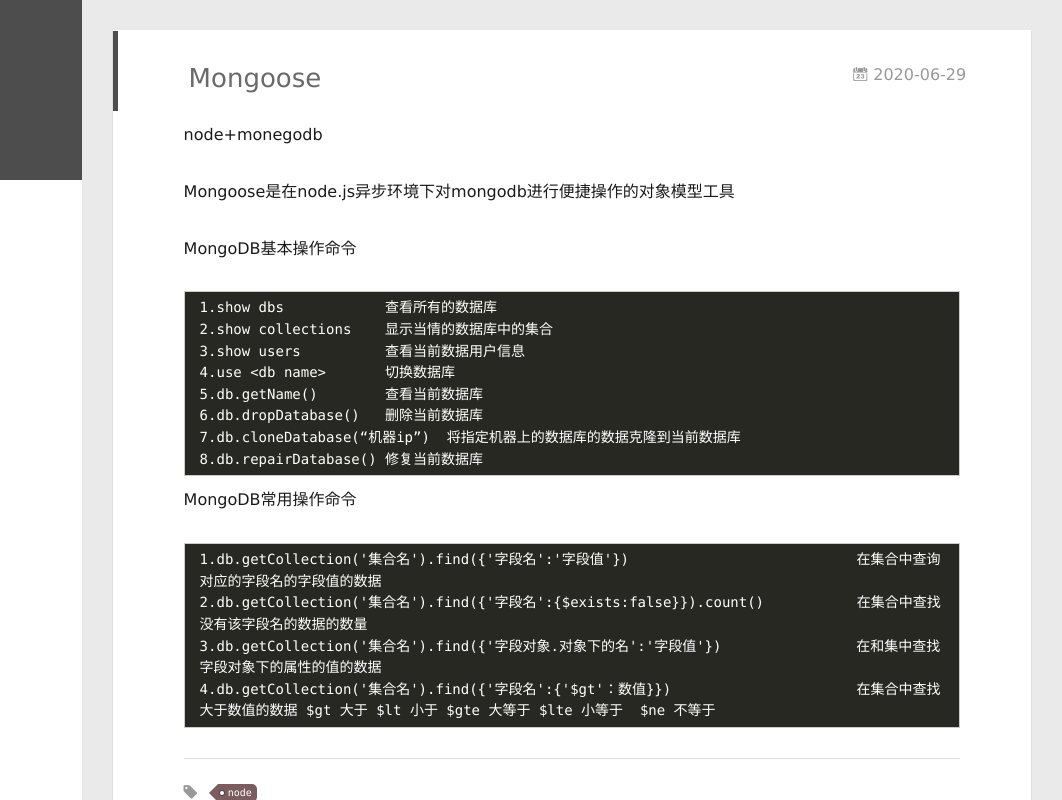
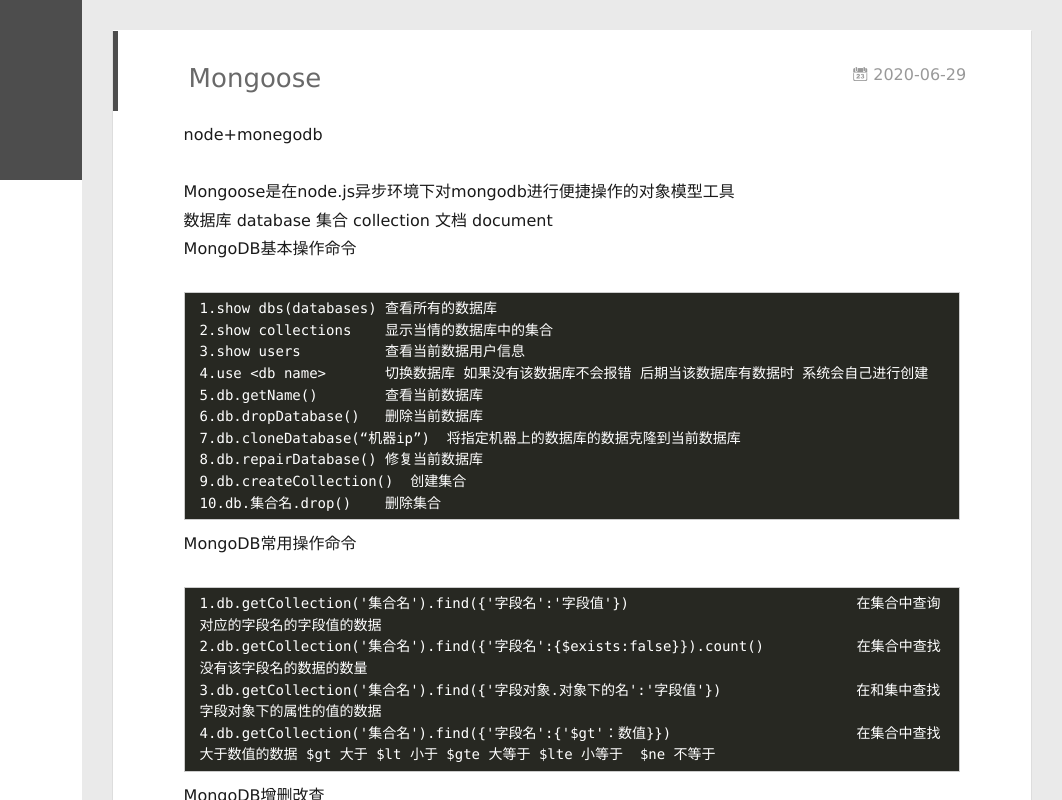
Before and after one commit to JSakura/JSakura.github.io, a plain HTML site: page 2020/06/29/mongoose/index.html in a window 1280 px wide. Shown: the full height of the page, 218-1280 px from the left. Drawn offline with Linux system fonts and the light colour scheme.

Commit message:
Site updated: 2020-08-03 10:49:02

```diff
--- a/2020/06/29/mongoose/index.html
+++ b/2020/06/29/mongoose/index.html
@@ -8,18 +8,18 @@
   <link rel="dns-prefetch" href="https://jsakura.github.io">
   <title>Mongoose | JSakura</title>
   <meta name="viewport" content="width=device-width, initial-scale=1, maximum-scale=1">
-  <meta name="description" content="node+monegodb Mongoose是在node.js异步环境下对mongodb进行便捷操作的对象模型工具 MongoDB基本操作命令 1.show dbs            查看所有的数据库 2.show collections    显示当情的数据库中的集合 3.show users          查看当前数据用户信息 4.use &amp;lt;db name&amp;gt;       切">
+  <meta name="description" content="node+monegodb Mongoose是在node.js异步环境下对mongodb进行便捷操作的对象模型工具    数据库 database  集合 collection  文档 documentMongoDB基本操作命令 1.show dbs(databases) 查看所有的数据库  2.show collections    显示当情的数据库中的集合 3.show users">
 <meta name="keywords" content="node">
 <meta property="og:type" content="article">
 <meta property="og:title" content="Mongoose">
 <meta property="og:url" content="https://jsakura.github.io/2020/06/29/mongoose/index.html">
 <meta property="og:site_name" content="JSakura">
-<meta property="og:description" content="node+monegodb Mongoose是在node.js异步环境下对mongodb进行便捷操作的对象模型工具 MongoDB基本操作命令 1.show dbs            查看所有的数据库 2.show collections    显示当情的数据库中的集合 3.show users          查看当前数据用户信息 4.use &amp;lt;db name&amp;gt;       切">
+<meta property="og:description" content="node+monegodb Mongoose是在node.js异步环境下对mongodb进行便捷操作的对象模型工具    数据库 database  集合 collection  文档 documentMongoDB基本操作命令 1.show dbs(databases) 查看所有的数据库  2.show collections    显示当情的数据库中的集合 3.show users">
 <meta property="og:locale" content="default">
-<meta property="og:updated_time" content="2020-07-21T07:34:26.255Z">
+<meta property="og:updated_time" content="2020-08-03T02:48:31.320Z">
 <meta name="twitter:card" content="summary">
 <meta name="twitter:title" content="Mongoose">
-<meta name="twitter:description" content="node+monegodb Mongoose是在node.js异步环境下对mongodb进行便捷操作的对象模型工具 MongoDB基本操作命令 1.show dbs            查看所有的数据库 2.show collections    显示当情的数据库中的集合 3.show users          查看当前数据用户信息 4.use &amp;lt;db name&amp;gt;       切">
+<meta name="twitter:description" content="node+monegodb Mongoose是在node.js异步环境下对mongodb进行便捷操作的对象模型工具    数据库 database  集合 collection  文档 documentMongoDB基本操作命令 1.show dbs(databases) 查看所有的数据库  2.show collections    显示当情的数据库中的集合 3.show users">
 
     <link rel="alternative" href="/atom.xml" title="JSakura" type="application/atom+xml">
 
@@ -150,21 +150,24 @@
     <div class="article-entry" itemprop="articleBody">
 
         <p>node+monegodb</p>
-<p>Mongoose是在node.js异步环境下对mongodb进行便捷操作的对象模型工具</p>
-<p>MongoDB基本操作命令</p>
-<pre><code>1.show dbs            查看所有的数据库
+<p>Mongoose是在node.js异步环境下对mongodb进行便捷操作的对象模型工具<br>    数据库 database  集合 collection  文档 document<br>MongoDB基本操作命令</p>
+<pre><code>1.show dbs(databases) 查看所有的数据库
 2.show collections    显示当情的数据库中的集合
 3.show users          查看当前数据用户信息
-4.use &lt;db name&gt;       切换数据库
+4.use &lt;db name&gt;       切换数据库 如果没有该数据库不会报错 后期当该数据库有数据时 系统会自己进行创建
 5.db.getName()        查看当前数据库
 6.db.dropDatabase()   删除当前数据库
 7.db.cloneDatabase(“机器ip”)  将指定机器上的数据库的数据克隆到当前数据库
 8.db.repairDatabase() 修复当前数据库
+9.db.createCollection()  创建集合
+10.db.集合名.drop()    删除集合
 </code></pre><p>MongoDB常用操作命令</p>
 <pre><code>1.db.getCollection(&apos;集合名&apos;).find({&apos;字段名&apos;:&apos;字段值&apos;})                           在集合中查询对应的字段名的字段值的数据
 2.db.getCollection(&apos;集合名&apos;).find({&apos;字段名&apos;:{$exists:false}}).count()           在集合中查找没有该字段名的数据的数量
 3.db.getCollection(&apos;集合名&apos;).find({&apos;字段对象.对象下的名&apos;:&apos;字段值&apos;})                在和集中查找字段对象下的属性的值的数据
 4.db.getCollection(&apos;集合名&apos;).find({&apos;字段名&apos;:{&apos;$gt&apos;：数值}})                      在集合中查找大于数值的数据 $gt 大于 $lt 小于 $gte 大等于 $lte 小等于  $ne 不等于
+</code></pre><p>MongoDB增删改查</p>
+<pre><code>1.db.集合名.insetrt(json 数据)  在集合中增加数据 集合存在直接插入数据 没有进行创建然后增加数据
 </code></pre>
 
 
```
Also changed, not shown: content.json (+1 -1 lines), index.html (+7 -4 lines).
